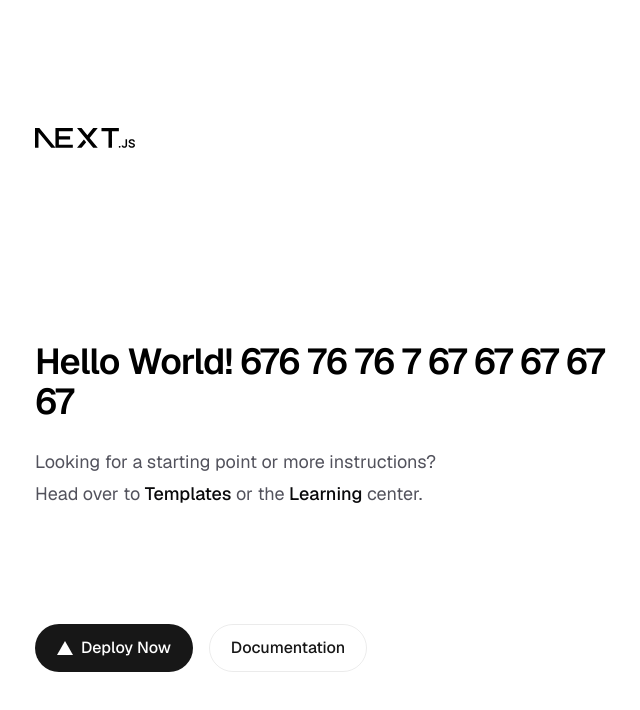
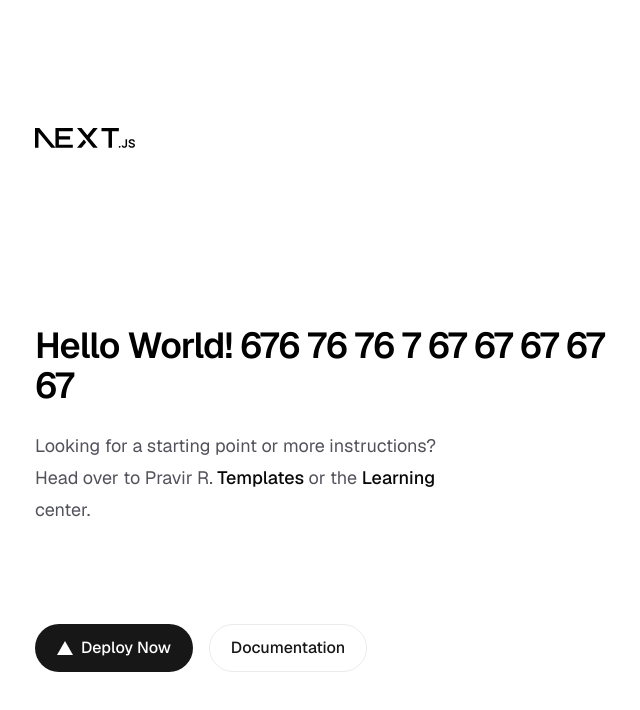
Before and after one commit to KaanD24/findquan, a Next.js app: page / in a window 1280 px wide. Shown: the top 710 px of the page, without its empty margins (285-925 px from the left). Built offline with nearby package versions, Linux system fonts and the light colour scheme.

Commit message:
your message

```diff
--- a/app/page.tsx
+++ b/app/page.tsx
@@ -17,7 +17,7 @@
             Hello World! 676 76 76 7 67 67 67 67 67
           </h1>
           <p className="max-w-md text-lg leading-8 text-zinc-600 dark:text-zinc-400">
-            Looking for a starting point or more instructions? Head over to{" "}
+            Looking for a starting point or more instructions? Head over to Pravir R.{" "}
             <a
               href="https://vercel.com/templates?framework=next.js&utm_source=create-next-app&utm_medium=appdir-template-tw&utm_campaign=create-next-app"
               className="font-medium text-zinc-950 dark:text-zinc-50"
```
Also changed, not shown: 1 other file (tests, documents, lock files or other folders).
